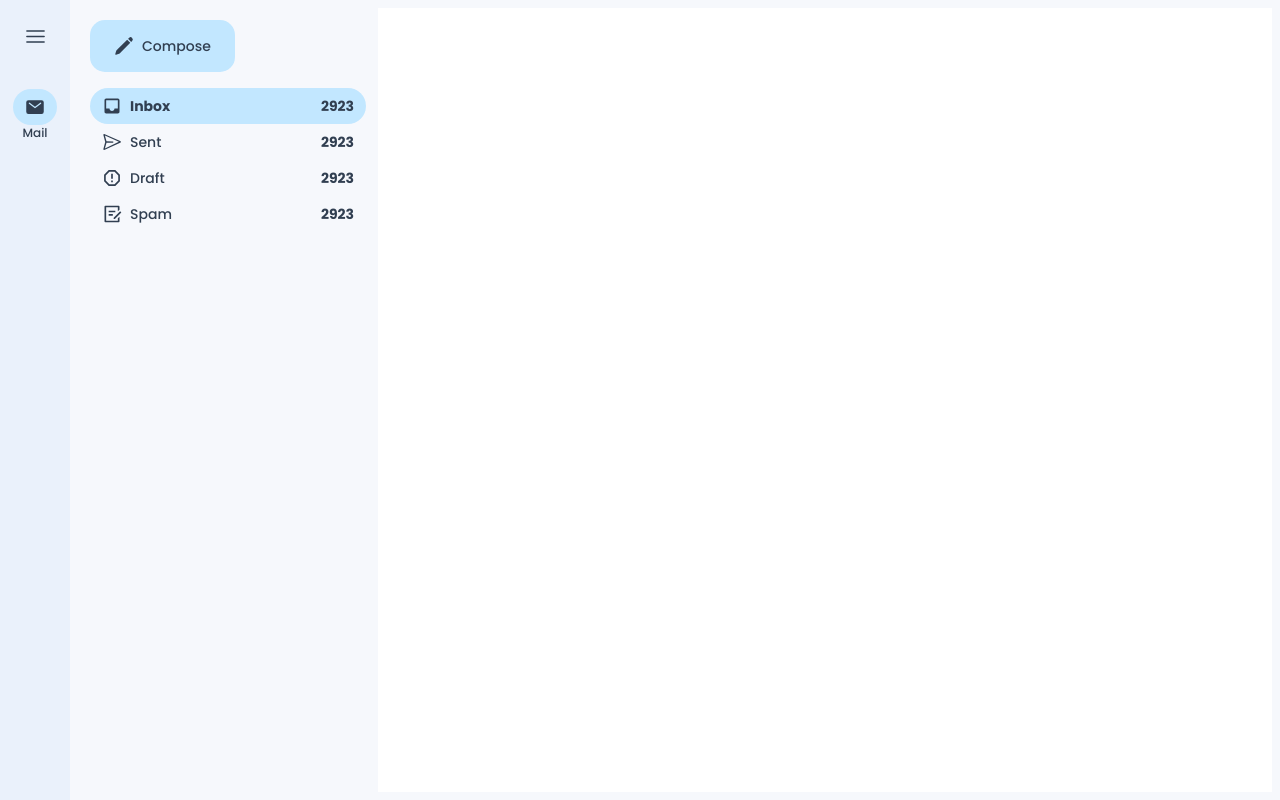
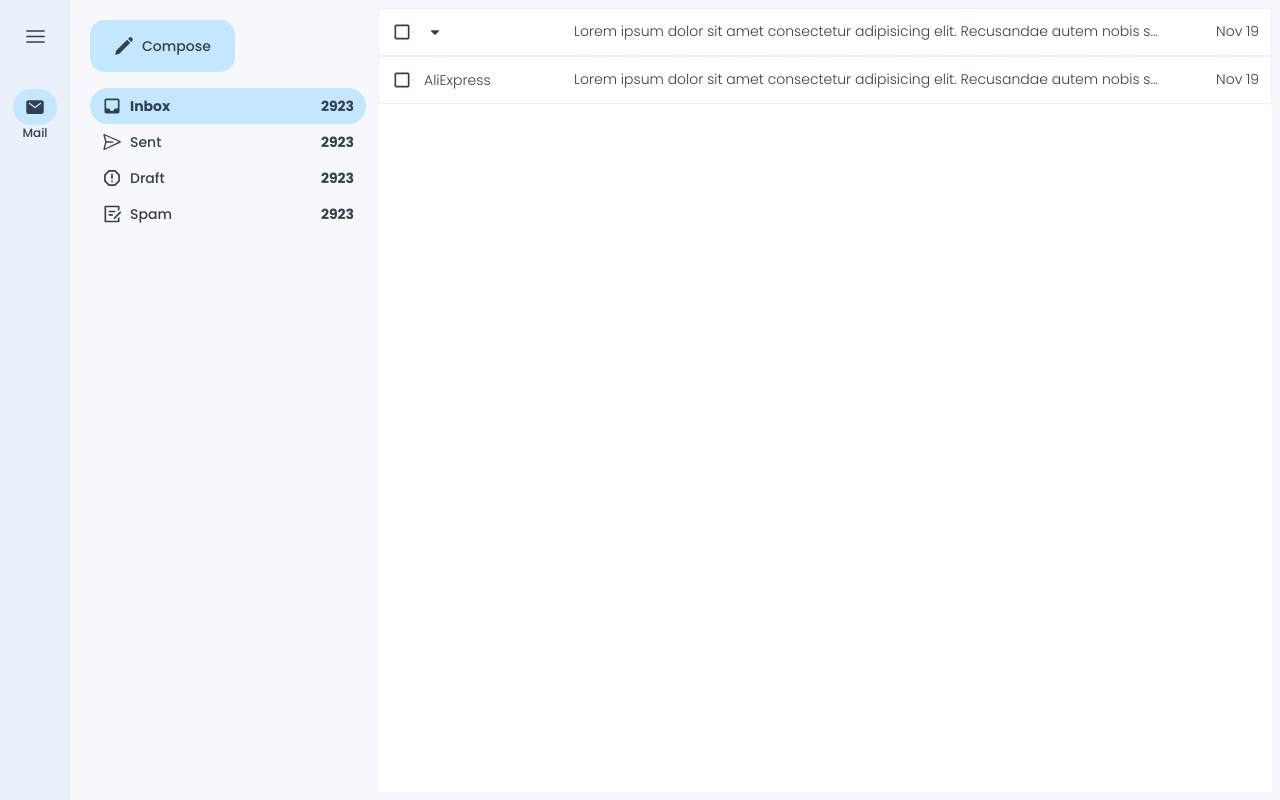
Before and after one commit to mohaa2003/localGmail, a Next.js app in the folder frontend/: page / in a window 1280 px wide. Built offline with nearby package versions, Linux system fonts and the light colour scheme.

Commit message:
making the global shape and style of the main table

```diff
--- a/frontend/package.json
+++ b/frontend/package.json
@@ -9,7 +9,7 @@
     "lint": "next lint"
   },
   "dependencies": {
-    "next": "14.1.0",
+    "next": "^14.2.18",
     "react": "^18",
     "react-dom": "^18",
     "react-icons": "^5.3.0"
--- a/frontend/src/app/globals.css
+++ b/frontend/src/app/globals.css
@@ -18,12 +18,12 @@
 
 @layer utilities {
   .txtNorm {
-    color: #313f51;
+    color: #353f4d;
     font-weight: 300;
     @apply text-sm
   }
   .txtTitle {
-    color: #313f51;
+    color: #353f4d;
     font-weight: 500;
   }
 
@@ -46,3 +46,29 @@
     font-weight: 400;
   }
 }
+
+.border-light-1{
+  border-color: #eaf1fb;
+}
+.border-lighter-1{
+  border-color: #f6f8fc;
+}
+.border-light-2{
+  border-color: #c2e7ff;
+}
+.border-lighter-2{
+  border-color: rgba(194,231,255,200);
+}
+
+.accent-light-1{
+  accent-color: #eaf1fb;
+}
+.accent-lighter-1{
+  accent-color: #f6f8fc;
+}
+.accent-light-2{
+  accent-color: #c2e7ff;
+}
+.accent-lighter-2{
+  accent-color: rgba(194,231,255,200);
+}
--- a/frontend/src/app/page.jsx
+++ b/frontend/src/app/page.jsx
@@ -5,7 +5,7 @@ import "./page.css";
 
 export default function Home() {
   return (
-      <main className="flex w-full">
+      <main className="flex w-full max-h-screen">
         <ToolBar/>
         <div className="rest">
           <Aside/>
--- a/frontend/src/components/MainTable.jsx
+++ b/frontend/src/components/MainTable.jsx
@@ -1,13 +1,47 @@
+"use client"
+
+import { useState } from "react";
 import "./maintable.css";
+import { MdOutlineCheckBoxOutlineBlank } from "react-icons/md";
+import { MdOutlineCheckBox } from "react-icons/md";
+import { FaCaretDown } from "react-icons/fa";
+
 
 const MainTable = () => {
+
+const [readed,setReaded] = useState(false);
+const holdReadingMails = ()=>{
+  setReaded(!readed);
+}
+
+
+const [checked,setChecked] = useState(false);
+const holdChecking = ()=>{
+  setChecked(!checked);
+}
+
   return (
-    <table id="maintable" className="bg-white min-h-full">
-      <thead>
-
+    <table id="maintable" className="bg-[#fff] h-full flex flex-col relative overflow-auto">
+      <thead className="sticky top-0">
+      <tr className="flex gap-2 justify-between border border-light-1 hover:shadow-md cursor-pointer bg-white">
+            <td className="w-[20%] flex items-center">
+              <span className="p-3 hover:light-2 rounded-full accent-light-2" onClick={holdChecking}>{checked?<MdOutlineCheckBox size={20}/>:<MdOutlineCheckBoxOutlineBlank size={20}/>}</span>
+              <span className="p-1 hover:light-2 rounded-full accent-light-2"><FaCaretDown size={14}/></span>
+            </td>
+            <td className="w-[70%] whitespace-nowrap overflow-hidden text-ellipsis p-3">Lorem ipsum dolor sit amet consectetur adipisicing elit. Recusandae autem nobis sunt id rem iusto, nostrum debitis architecto nam earum.</td>
+            <td className="w-[10%] text-right p-3">Nov 19</td>
+        </tr>
       </thead>
 
       <tbody>
+        <tr className="flex gap-2 justify-between border border-light-1 hover:shadow-md cursor-pointer">
+            <td className="w-[20%] flex items-center">
+              <span className="p-3 hover:light-2 rounded-full accent-light-2" onClick={holdChecking}>{checked?<MdOutlineCheckBox size={20}/>:<MdOutlineCheckBoxOutlineBlank size={20}/>}</span>
+              <span>AliExpress</span>
+            </td>
+            <td className="w-[70%] whitespace-nowrap overflow-hidden text-ellipsis p-3">Lorem ipsum dolor sit amet consectetur adipisicing elit. Recusandae autem nobis sunt id rem iusto, nostrum debitis architecto nam earum.</td>
+            <td className="w-[10%] text-right p-3">Nov 19</td>
+        </tr>
 
       </tbody>
 
```
Also changed, not shown: frontend/src/components/maintable.css (line endings or trailing spaces), 1 other file (tests, documents, lock files or other folders).
